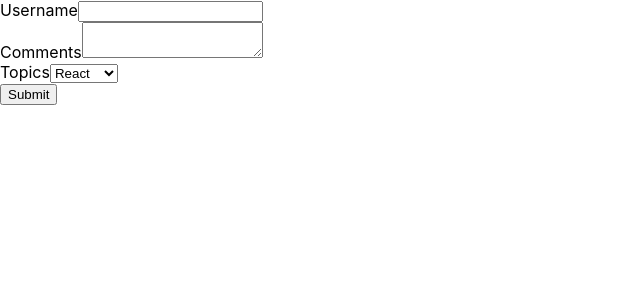
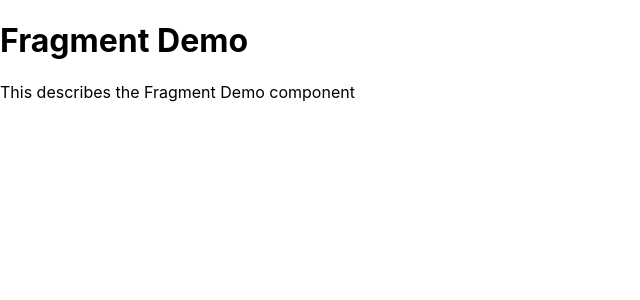
Before and after one commit to thepreakerebi/react-practice, a React (Create React App) app: page / in a window 1280 px wide. Shown: the top 300 px of the page, without its empty margins (0-640 px from the left). Built offline with nearby package versions, Linux system fonts and the light colour scheme.

Commit message:
react fragments

```diff
--- a/src/App.js
+++ b/src/App.js
@@ -1,6 +1,8 @@
 //import {Greet} from './components/Greet'
 
-import Form from "./components/Form";
+import FragmentDemo from "./components/FragmentDemo";
+
+// import Form from "./components/Form";
 
 //import { NameList } from "./components/NameList";
 //import StyleSheet from "./components/StyleSheet";
@@ -29,7 +31,8 @@
       {/* <UserGreeting /> */}
       {/* <NameList /> */}
       {/* <StyleSheet /> */}
-      <Form />
+      {/* <Form /> */}
+      <FragmentDemo />
     </div>
   );
 }
--- /dev/null
+++ b/src/components/FragmentDemo.js
@@ -0,0 +1,12 @@
+import React from 'react'
+
+const FragmentDemo = () => {
+  return (
+    <React.Fragment>
+      <h1>Fragment Demo</h1>
+      <p>This describes the Fragment Demo component</p>
+    </React.Fragment>
+  )
+}
+
+export default FragmentDemo
```
